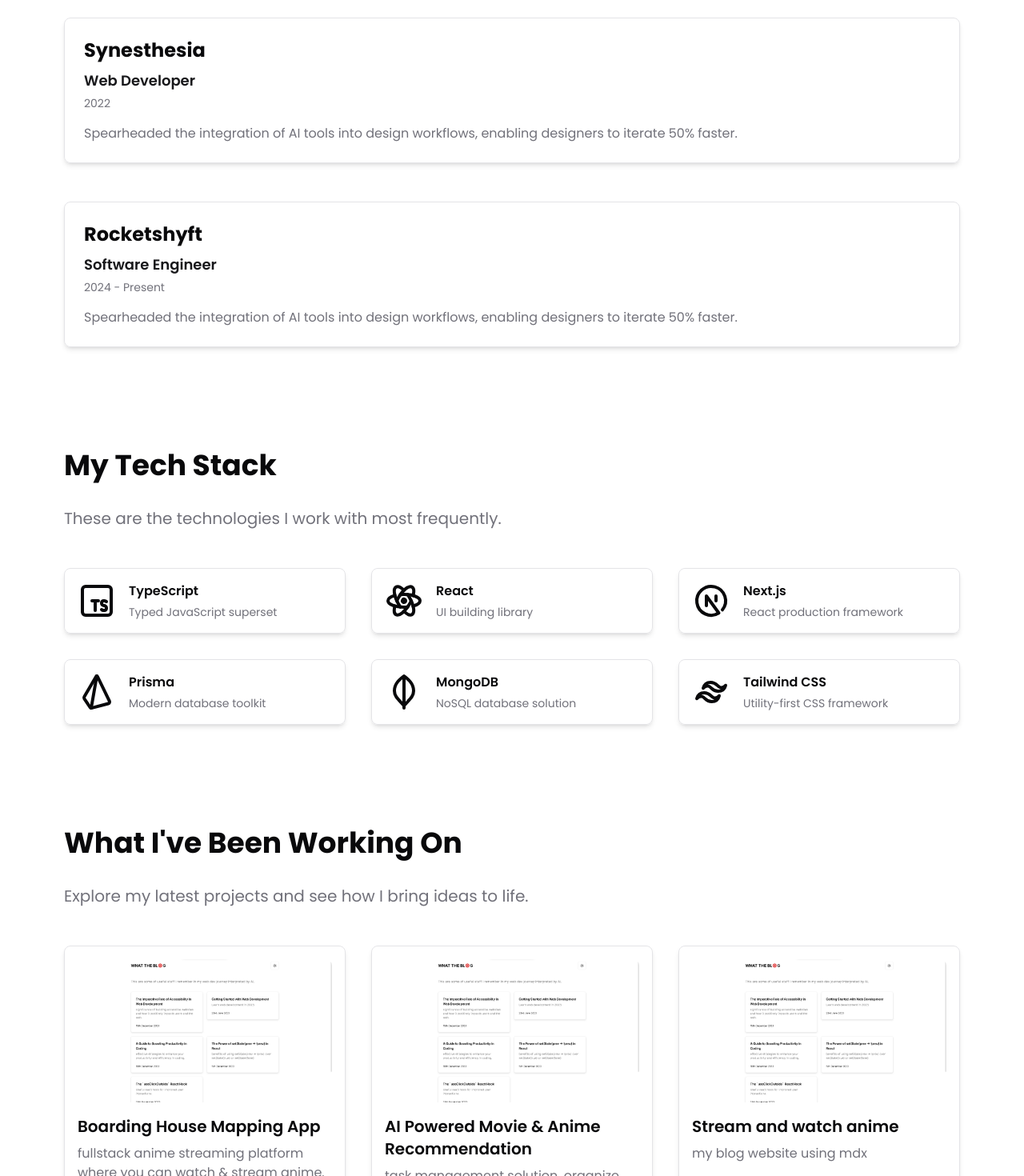
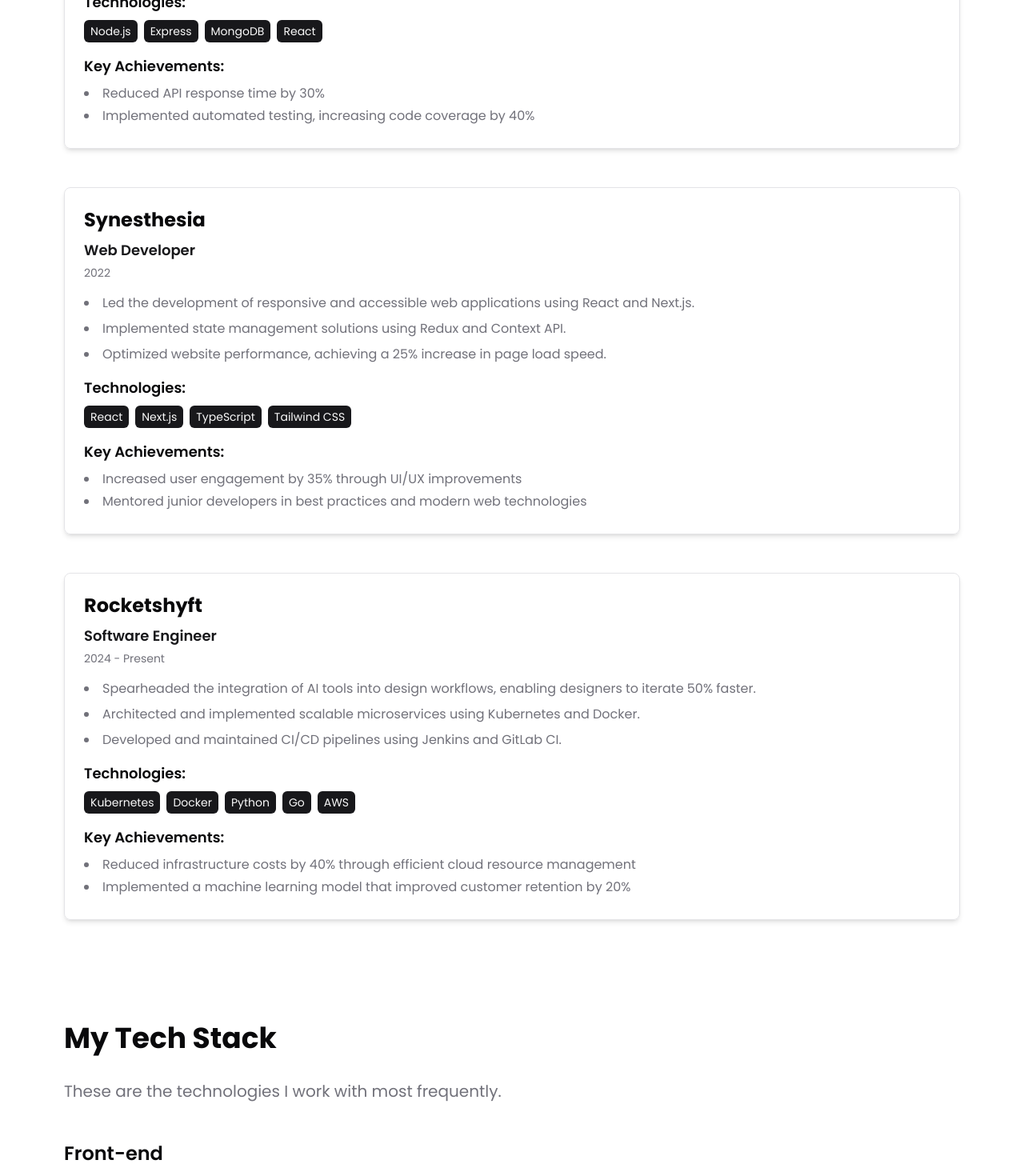
Before and after one commit to azkriven16/azkriven, a Next.js app: page / in a window 1280 px wide. Shown: the part 1300-2770 px from the top of the page at 80% size. Built offline with nearby package versions, Linux system fonts and the light colour scheme.

Commit message:
feat: updated home design

```diff
--- a/app/(pages)/layout.tsx
+++ b/app/(pages)/layout.tsx
@@ -16,7 +16,7 @@
                     <div className="absolute bottom-0 left-0 right-0 top-0 bg-[radial-gradient(circle_800px_at_100%_200px,#d5c5ff,transparent)]"></div>
                 </div>
             ) : (
-                <div className="absolute bottom-0 left-0 right-0 top-0 bg-[radial-gradient(circle_800px_at_100%_200px,#d5c5ff,transparent)]"></div>
+                <div className="fixed top-0 z-[-2] h-screen w-screen rotate-180 transform bg-white bg-[radial-gradient(60%_120%_at_50%_50%,hsla(0,0%,100%,0)_0,rgba(252,205,238,.5)_100%)]"></div>
             )}
             {children}
         </>
--- a/app/layout.tsx
+++ b/app/layout.tsx
@@ -38,7 +38,7 @@
 }) {
     return (
         <html lang="en" suppressHydrationWarning>
-            <body className={cn("antialiased font-poppins mt-20")}>
+            <body className={cn("antialiased font-poppins mt-20 md:mt-10")}>
                 <Navbar />
                 {children}
                 <Footer />
--- a/components/custom/about.tsx
+++ b/components/custom/about.tsx
@@ -3,6 +3,8 @@
 import { CERTS } from "@/config/certs";
 import { AnimatePresence, motion } from "framer-motion";
 import Link from "next/link";
+import { Button } from "@/components/ui/button";
+import { IconCode } from "@tabler/icons-react";
 
 export const About = () => {
     return (
@@ -29,7 +31,8 @@
                         transition={{ delay: 0.15, duration: 0.2 }}
                         className="text-xl text-muted-foreground mb-12"
                     >
-                        Get to know more about my background and qualifications.
+                        Get to know more about my background, qualifications,
+                        and passion for software development.
                     </motion.p>
 
                     <div className="space-y-12">
@@ -49,7 +52,9 @@
                                     Hi, I'm Euger, a dedicated software engineer
                                     crafting intuitive and functional web
                                     applications with a passion for clean code
-                                    and innovative solutions.
+                                    and innovative solutions. My journey in the
+                                    world of programming has been an exciting
+                                    adventure of continuous learning and growth.
                                 </motion.p>
                                 <motion.ul
                                     initial={{ opacity: 0 }}
@@ -57,22 +62,42 @@
                                     transition={{ delay: 0.3, duration: 0.2 }}
                                     className="list-disc pl-5 space-y-4"
                                 >
-                                    <li>I started coding in 2020</li>
                                     <li>
-                                        I have at least 1 year of experience
+                                        I started my coding journey in 2020,
+                                        diving headfirst into the world of web
+                                        development
+                                    </li>
+                                    <li>
+                                        I have at least 1 year of professional
+                                        experience, working on diverse projects
+                                        and honing my skills
                                     </li>
                                     <li>
                                         Most comfortable with React, Next.js,
-                                        and TypeScript
+                                        and TypeScript, but always eager to
+                                        learn new technologies
                                     </li>
                                 </motion.ul>
 
-                                <div className="flex flex-col gap-12 pt-12">
+                                <motion.div
+                                    initial={{ opacity: 0, y: 20 }}
+                                    animate={{ opacity: 1, y: 0 }}
+                                    transition={{ delay: 0.35, duration: 0.2 }}
+                                >
+                                    <Button asChild>
+                                        <Link href="/tech-stack">
+                                            <IconCode className="mr-2 h-4 w-4" />{" "}
+                                            View My Tech Stack
+                                        </Link>
+                                    </Button>
+                                </motion.div>
+
+                                <div className="flex flex-col gap-12 ">
                                     <motion.div
                                         initial={{ opacity: 0, y: 20 }}
                                         animate={{ opacity: 1, y: 0 }}
                                         transition={{
-                                            delay: 0.35,
+                                            delay: 0.4,
                                             duration: 0.2,
                                         }}
                                         className="space-y-6"
@@ -87,17 +112,14 @@
                                                     Computer Science
                                                 </p>
                                                 <p className="text-muted-foreground">
-                                                    University of the
-                                                    Philippines, 2023
+                                                    Northern Iloilo State
+                                                    University, 2025
                                                 </p>
-                                            </div>
-                                            <div>
-                                                <p className="font-semibold">
-                                                    Full-Stack Development
-                                                    Bootcamp
-                                                </p>
-                                                <p className="text-muted-foreground">
-                                                    CodeAcademy, 2022
+                                                <p className="text-sm text-gray-600 mt-1">
+                                                    Focused on software
+                                                    engineering, mobile
+                                                    development and web
+                                                    development.
                                                 </p>
                                             </div>
                                             <div>
@@ -105,8 +127,13 @@
                                                     High School Diploma
                                                 </p>
                                                 <p className="text-muted-foreground">
-                                                    Iloilo National High School,
-                                                    2019
+                                                    Iloilo King of Glory
+                                                    Christian Academy, 2021
+                                                </p>
+                                                <p className="text-sm text-gray-600 mt-1">
+                                                    Graduated with honors.
+                                                    Active member of the
+                                                    school's computer club.
                                                 </p>
                                             </div>
                                         </div>
@@ -115,10 +142,10 @@
                                         initial={{ opacity: 0, y: 20 }}
                                         animate={{ opacity: 1, y: 0 }}
                                         transition={{
-                                            delay: 0.4,
+                                            delay: 0.45,
                                             duration: 0.2,
                                         }}
-                                        className="space-y-6"
+                                        className="space-y-6 bg-white"
                                     >
                                         <h3 className="font-semibold text-xl">
                                             Certifications
@@ -137,7 +164,7 @@
                                                     }}
                                                     transition={{
                                                         delay:
-                                                            0.45 + index * 0.05,
+                                                            0.5 + index * 0.05,
                                                         duration: 0.2,
                                                     }}
                                                     className="space-y-2"
--- a/components/custom/experience.tsx
+++ b/components/custom/experience.tsx
@@ -56,9 +56,50 @@
                                 <p className="text-sm text-muted-foreground mb-4">
                                     {item.date}
                                 </p>
-                                <p className="text-base text-muted-foreground">
-                                    {item.desc}
-                                </p>
+                                <ul className="list-disc list-inside mb-4">
+                                    {item.desc.map((description, descIndex) => (
+                                        <li
+                                            key={descIndex}
+                                            className="text-base text-muted-foreground mb-2"
+                                        >
+                                            {description}
+                                        </li>
+                                    ))}
+                                </ul>
+                                <div className="mb-4">
+                                    <h4 className="text-lg font-semibold mb-2">
+                                        Technologies:
+                                    </h4>
+                                    <div className="flex flex-wrap gap-2">
+                                        {item.technologies.map(
+                                            (tech, techIndex) => (
+                                                <span
+                                                    key={techIndex}
+                                                    className="bg-primary text-primary-foreground px-2 py-1 rounded-md text-sm"
+                                                >
+                                                    {tech}
+                                                </span>
+                                            )
+                                        )}
+                                    </div>
+                                </div>
+                                <div>
+                                    <h4 className="text-lg font-semibold mb-2">
+                                        Key Achievements:
+                                    </h4>
+                                    <ul className="list-disc list-inside">
+                                        {item.achievements.map(
+                                            (achievement, achievementIndex) => (
+                                                <li
+                                                    key={achievementIndex}
+                                                    className="text-base text-muted-foreground mb-1"
+                                                >
+                                                    {achievement}
+                                                </li>
+                                            )
+                                        )}
+                                    </ul>
+                                </div>
                             </motion.div>
                         ))}
                     </div>
--- a/components/custom/projects.tsx
+++ b/components/custom/projects.tsx
@@ -1,11 +1,9 @@
 "use client";
 
 import { PROJECTS } from "@/config/projects";
+import { AnimatePresence, motion } from "framer-motion";
 import Image from "next/image";
 import Link from "next/link";
-import { Button } from "@/components/ui/button";
-import { IconChevronRight } from "@tabler/icons-react";
-import { motion, AnimatePresence } from "framer-motion";
 
 export const Projects = () => {
     return (
@@ -38,16 +36,19 @@
 
                     <div className="grid grid-cols-1 md:grid-cols-2 lg:grid-cols-3 gap-8">
                         {PROJECTS.map((item, index) => (
+                            <Link
+                                href={`/projects/${item.slug}`}
+                                key={item.href}
+                            >
                                 <motion.div
-                                key={item.href}
                                     initial={{ opacity: 0, y: 20 }}
                                     animate={{ opacity: 1, y: 0 }}
                                     transition={{ delay: 0.2 + index * 0.05 }}
-                                className="flex flex-col p-4 shadow-md border rounded-lg"
+                                    className="flex flex-col p-4 shadow-md border rounded-lg cursor-pointer hover:shadow-lg transition-shadow"
                                 >
                                     <div className="relative aspect-video w-full rounded-lg overflow-hidden mb-4">
                                         <Image
-                                        src={item.imgDark}
+                                            src={item.img}
                                             alt={`${item.title} Image`}
                                             fill
                                             className="object-cover"
@@ -60,6 +61,7 @@
                                         {item.description}
                                     </p>
                                 </motion.div>
+                            </Link>
                         ))}
                     </div>
                 </div>
--- a/components/custom/techstack.tsx
+++ b/components/custom/techstack.tsx
@@ -8,11 +8,45 @@
     IconBrandPrisma,
     IconBrandReact,
     IconBrandTypescript,
+    IconBrandTailwind,
+    IconBrandHtml5,
+    IconBrandCss3,
+    IconBrandGit,
+    IconBrandGithub,
 } from "@tabler/icons-react";
-import { IconBrandTailwind } from "@tabler/icons-react";
 import { motion, AnimatePresence } from "framer-motion";
 
 export const TechStack = () => {
+    const categories = [
+        {
+            name: "Front-end",
+            technologies: [
+                { icon: IconBrandHtml5, name: "HTML5" },
+                { icon: IconBrandCss3, name: "CSS3" },
+                { icon: IconBrandJavascript, name: "JavaScript" },
+                { icon: IconBrandTypescript, name: "TypeScript" },
+                { icon: IconBrandReact, name: "React" },
+                { icon: IconBrandNextjs, name: "Next.js" },
+                { icon: IconBrandTailwind, name: "Tailwind CSS" },
+            ],
+        },
+        {
+            name: "Back-end",
+            technologies: [
+                { icon: IconBrandMongodb, name: "MongoDB" },
+                { icon: IconBrandPrisma, name: "Prisma" },
+                { icon: IconBrandFirebase, name: "Firebase" },
+            ],
+        },
+        {
+            name: "Version Control",
+            technologies: [
+                { icon: IconBrandGit, name: "Git" },
+                { icon: IconBrandGithub, name: "GitHub" },
+            ],
+        },
+    ];
+
     return (
         <AnimatePresence key="techstack">
             <motion.div
@@ -40,56 +74,32 @@
                         These are the technologies I work with most frequently.
                     </motion.p>
 
-                    <div className="grid grid-cols-1 sm:grid-cols-2 md:grid-cols-3 gap-8">
-                        {[
-                            {
-                                icon: IconBrandTypescript,
-                                name: "TypeScript",
-                                description: "Typed JavaScript superset",
-                            },
-                            {
-                                icon: IconBrandReact,
-                                name: "React",
-                                description: "UI building library",
-                            },
-                            {
-                                icon: IconBrandNextjs,
-                                name: "Next.js",
-                                description: "React production framework",
-                            },
-                            {
-                                icon: IconBrandPrisma,
-                                name: "Prisma",
-                                description: "Modern database toolkit",
-                            },
-                            {
-                                icon: IconBrandMongodb,
-                                name: "MongoDB",
-                                description: "NoSQL database solution",
-                            },
-                            {
-                                icon: IconBrandTailwind,
-                                name: "Tailwind CSS",
-                                description: "Utility-first CSS framework",
-                            },
-                        ].map((tech, index) => (
+                    {categories.map((category, categoryIndex) => (
+                        <div key={category.name} className="mb-12">
+                            <motion.h3
+                                initial={{ opacity: 0, y: 20 }}
+                                animate={{ opacity: 1, y: 0 }}
+                                transition={{ delay: 0.2 + categoryIndex * 0.1 }}
+                                className="text-2xl font-semibold mb-6"
+                            >
+                                {category.name}
+                            </motion.h3>
+                            <div className="grid grid-cols-2 sm:grid-cols-3 md:grid-cols-4 lg:grid-cols-6 gap-8">
+                                {category.technologies.map((tech, index) => (
                                     <motion.div
                                         key={tech.name}
                                         initial={{ opacity: 0, y: 20 }}
                                         animate={{ opacity: 1, y: 0 }}
-                                transition={{ delay: 0.2 + index * 0.05 }}
-                                className="flex items-center p-4 shadow-md border rounded-lg"
+                                        transition={{ delay: 0.3 + categoryIndex * 0.1 + index * 0.05 }}
+                                        className="flex flex-col items-center justify-center p-4 shadow-md border rounded-lg text-center"
                                     >
-                                <tech.icon className="w-12 h-12 mr-4" />
-                                <div>
+                                        <tech.icon className="w-12 h-12 mb-2" />
                                         <p className="font-semibold">{tech.name}</p>
-                                    <p className="text-sm text-muted-foreground mt-1">
-                                        {tech.description}
-                                    </p>
-                                </div>
                                     </motion.div>
                                 ))}
                             </div>
+                        </div>
+                    ))}
                 </div>
             </motion.div>
         </AnimatePresence>
--- a/config/exp.tsx
+++ b/config/exp.tsx
@@ -5,17 +5,31 @@
         date: "2021",
         desc: [
             "Spearheaded the integration of AI tools into design workflows, enabling designers to iterate 50% faster.",
+            "Developed and maintained RESTful APIs using Node.js and Express.",
+            "Collaborated with cross-functional teams to implement new features and improve existing ones.",
         ],
         href: "https://www.digipay.ph/",
+        technologies: ["Node.js", "Express", "MongoDB", "React"],
+        achievements: [
+            "Reduced API response time by 30%",
+            "Implemented automated testing, increasing code coverage by 40%",
+        ],
     },
     {
         company: "Synesthesia",
         role: "Web Developer",
         date: "2022",
         desc: [
-            "Spearheaded the integration of AI tools into design workflows, enabling designers to iterate 50% faster.",
+            "Led the development of responsive and accessible web applications using React and Next.js.",
+            "Implemented state management solutions using Redux and Context API.",
+            "Optimized website performance, achieving a 25% increase in page load speed.",
         ],
         // href: "#",
+        technologies: ["React", "Next.js", "TypeScript", "Tailwind CSS"],
+        achievements: [
+            "Increased user engagement by 35% through UI/UX improvements",
+            "Mentored junior developers in best practices and modern web technologies",
+        ],
     },
     {
         company: "Rocketshyft",
@@ -23,7 +37,14 @@
         date: "2024 - Present",
         desc: [
             "Spearheaded the integration of AI tools into design workflows, enabling designers to iterate 50% faster.",
+            "Architected and implemented scalable microservices using Kubernetes and Docker.",
+            "Developed and maintained CI/CD pipelines using Jenkins and GitLab CI.",
         ],
         href: "https://rocketshyft.com/",
+        technologies: ["Kubernetes", "Docker", "Python", "Go", "AWS"],
+        achievements: [
+            "Reduced infrastructure costs by 40% through efficient cloud resource management",
+            "Implemented a machine learning model that improved customer retention by 20%",
+        ],
     },
 ];
--- a/config/projects.ts
+++ b/config/projects.ts
@@ -1,9 +1,9 @@
 export const PROJECTS = [
     {
         title: "Boarding House Mapping App",
+        slug: "boarding-house-mapping-app",
         href: "https://animinji.vercel.app/",
-        imgLight: "/projects/what-the-blog-light.png",
-        imgDark: "/projects/what-the-blog-dark.png",
+        img: "/projects/what-the-blog-light.png",
         source: "https://github.com/EugerBonete/animinji",
         description:
             "fullstack anime streaming platform where you can watch & stream anime.",
@@ -11,18 +11,18 @@
     },
     {
         title: "AI Powered Movie & Anime Recommendation",
+        slug: "ai-powered-movie-anime-recommendation",
         href: "https://organizify.vercel.app/",
-        imgLight: "/projects/what-the-blog-light.png",
-        imgDark: "/projects/what-the-blog-dark.png",
+        img: "/projects/what-the-blog-light.png",
         source: "https://github.com/EugerBonete/organizify",
         description: "task management solution, organize your daily tasks.",
         createdAt: "2023",
     },
     {
         title: "Stream and watch anime",
+        slug: "stream-and-watch-anime",
         href: "https://what-the-blog.vercel.app/",
-        imgLight: "/projects/what-the-blog-light.png",
-        imgDark: "/projects/what-the-blog-dark.png",
+        img: "/projects/what-the-blog-light.png",
         source: "https://github.com/EugerBonete/what-the-blog",
         description: "my blog website using mdx",
         createdAt: "2023",
```
Also changed, not shown: app/(pages)/projects/[id]/page.tsx (added, +59 -0 lines), components/custom/hero.tsx (+7 -14 lines). Lines whose indentation alone changed are shown as unchanged.
